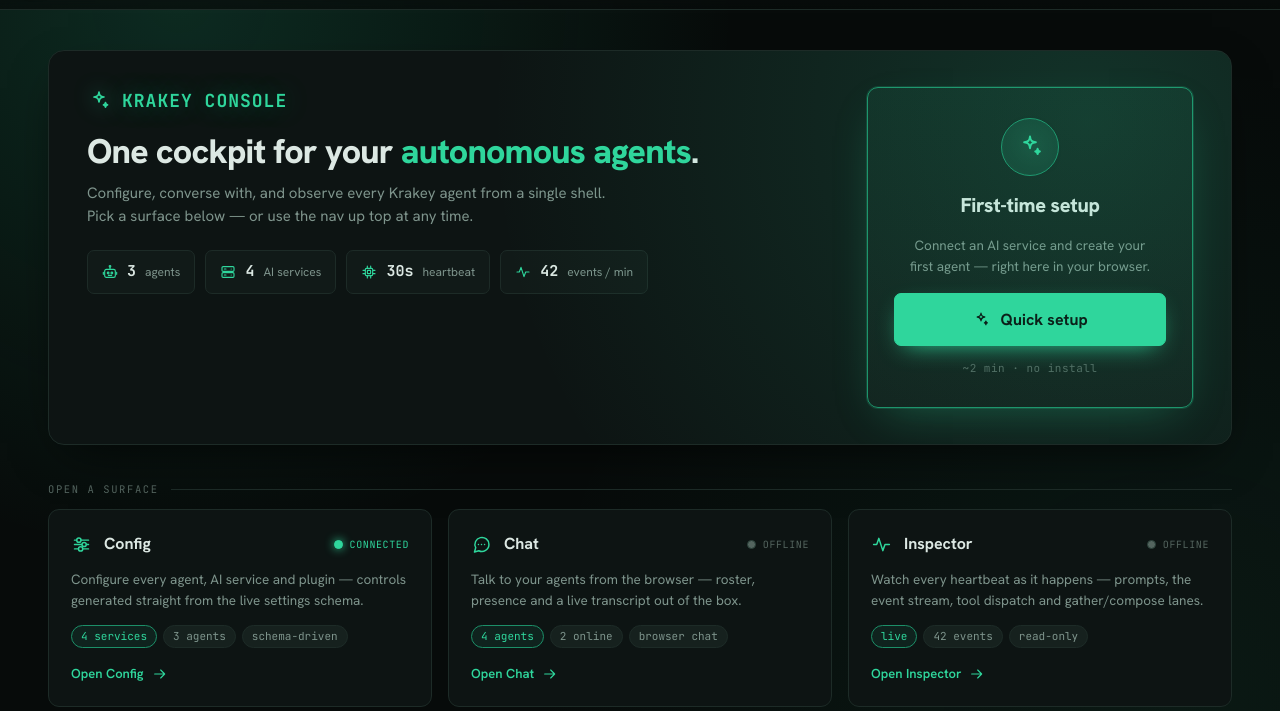
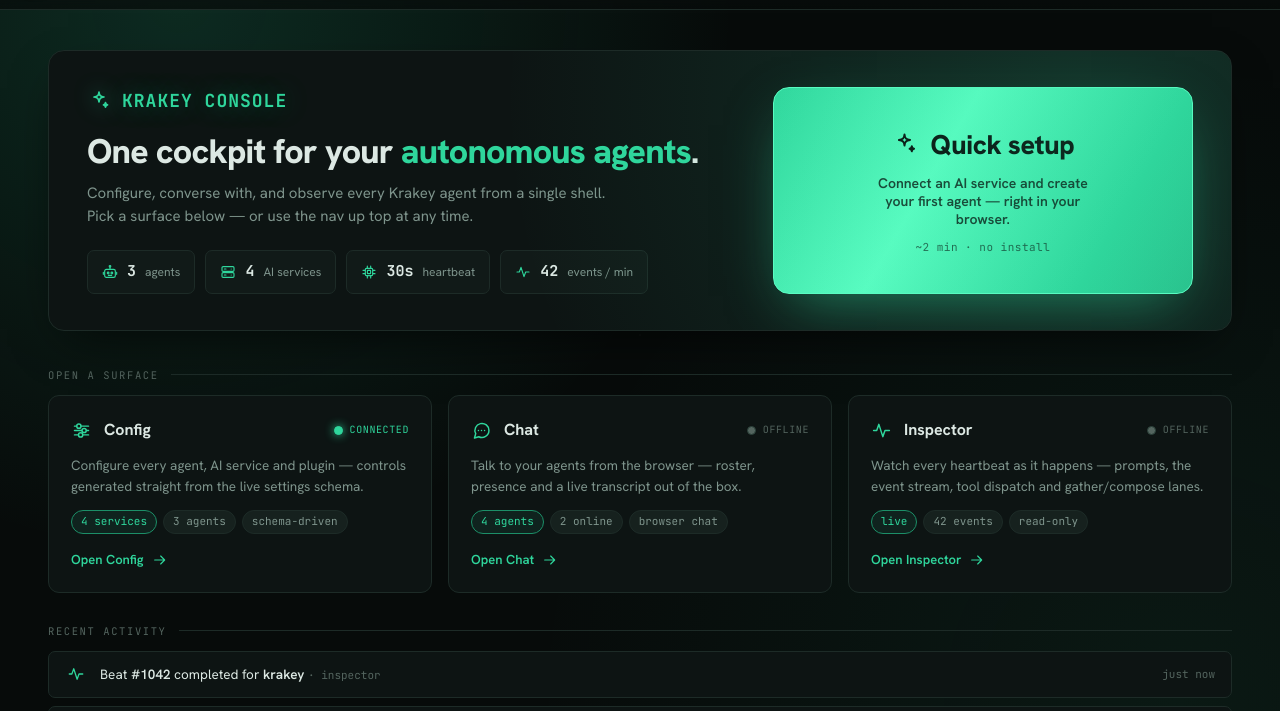
Before and after one commit to Arrosam/OpenKrakey, a website: page design/dashboard-mock/index.html in a window 1280 px wide. Shown: the part 65-776 px from the top of the page. Drawn offline with Linux system fonts and the light colour scheme.

Commit message:
console: the hero setup CTA is now one huge 'Quick setup' button (label + explainer in-button) on an animated flowing-mint gradient

```diff
--- a/design/dashboard-mock/index.html
+++ b/design/dashboard-mock/index.html
@@ -272,30 +272,30 @@
 .he-stat .n { font-family: var(--mono); font-size: 15px; font-weight: 700; color: var(--text); }
 .he-stat .l { font-size: 12px; color: var(--muted); }
 
-/* Hero call-to-action — a BIG, unmissable first-run setup card filling the
-   hero's right column. Centered: a mint disc, a heading, one line, and a large
-   "Quick setup" button. The obvious first action for a new user. */
-.hero .he-cta-card {
-  flex: 0 0 326px; align-self: stretch;
-  display: flex; flex-direction: column; align-items: center; justify-content: center; text-align: center; gap: 14px;
-  background: linear-gradient(180deg, rgba(47,214,156,0.08), var(--panel2));
-  border: 1px solid var(--mint-deep); border-radius: var(--r);
-  padding: 30px 26px; position: relative;
-  box-shadow: 0 0 0 1px var(--mint-glow), 0 16px 44px -18px rgba(47,214,156,0.35);
+/* Hero call-to-action — ONE huge button filling the hero's right column. The
+   whole thing is the button: a big "Quick setup" label + a couple of explainer
+   lines, on a LIVING mint gradient that slowly flows (the "transition color"). */
+.hero .he-cta-btn {
+  flex: 0 0 38%; min-width: 300px; align-self: stretch;
+  display: flex; flex-direction: column; align-items: center; justify-content: center; gap: 12px; text-align: center;
+  border: 1px solid var(--mint-bright); border-radius: var(--r-lg);
+  cursor: pointer; color: var(--ink); padding: 34px 30px; font-family: var(--sans);
+  /* the transition color: a diagonal mint gradient that drifts back and forth */
+  background: linear-gradient(120deg, var(--mint-deep) 0%, var(--mint) 32%, var(--mint-bright) 50%, var(--mint) 68%, var(--mint-deep) 100%);
+  background-size: 220% 220%;
+  animation: ctaFlow 7s ease-in-out infinite;
+  box-shadow: 0 20px 56px -18px rgba(47,214,156,0.55);
+  transition: transform .2s ease, box-shadow .2s ease, filter .2s ease;
 }
-.hero .he-cta-card .disc {
-  width: 58px; height: 58px; border-radius: 50%; display: grid; place-items: center;
-  background: rgba(47,214,156,0.14); border: 1px solid var(--mint-deep); color: var(--mint);
-}
-.hero .he-cta-card .disc .ic { width: 28px; height: 28px; filter: drop-shadow(0 0 10px rgba(47,214,156,0.55)); }
-.hero .he-cta-card h3 { font-size: 20px; font-weight: 800; letter-spacing: -0.3px; }
-.hero .he-cta-card p { color: var(--muted); font-size: 13.5px; max-width: 32ch; }
-.hero .he-cta-card .btn.big {
-  width: 100%; justify-content: center; gap: 10px;
-  font-size: 16px; font-weight: 700; padding: 15px 28px; margin-top: 2px;
-}
-.hero .he-cta-card .btn.big .ic { width: 18px; height: 18px; }
-.hero .he-cta-card .tiny { font-family: var(--mono); font-size: 11px; letter-spacing: .5px; color: var(--faint); }
+.hero .he-cta-btn:hover { transform: translateY(-3px); box-shadow: 0 26px 66px -14px rgba(47,214,156,0.72); filter: brightness(1.06) saturate(1.05); }
+.hero .he-cta-btn:active { transform: translateY(-1px); }
+.hero .he-cta-btn:focus-visible { outline: 2px solid var(--mint-bright); outline-offset: 3px; }
+.hero .he-cta-btn .lab { display: inline-flex; align-items: center; gap: 12px; font-size: 27px; font-weight: 800; letter-spacing: -0.4px; }
+.hero .he-cta-btn .lab .ic { width: 27px; height: 27px; }
+.hero .he-cta-btn .sub { font-size: 14px; font-weight: 600; max-width: 30ch; color: rgba(7,11,10,0.80); }
+.hero .he-cta-btn .tiny { font-family: var(--mono); font-size: 11px; letter-spacing: .5px; color: rgba(7,11,10,0.62); }
+@keyframes ctaFlow { 0%, 100% { background-position: 0% 50%; } 50% { background-position: 100% 50%; } }
+@media (prefers-reduced-motion: reduce) { .hero .he-cta-btn { animation: none; } }
 
 /* ── Surface cards (the three big openers) ─────────────────────────────────*/
 .surface-card { display: flex; flex-direction: column; }
@@ -405,7 +405,7 @@
   .main.is-dashboard { padding: 28px 22px 70px; }
   .grid.cols-3 { grid-template-columns: 1fr; }
   .hero { flex-direction: column; gap: 22px; }
-  .hero .he-cta-card { flex-basis: auto; }
+  .hero .he-cta-btn { flex-basis: auto; min-height: 190px; }
 }
 @media (max-width: 620px) {
   .topnav .foot .status { display: none; }
@@ -547,13 +547,11 @@
             statEl("activity", "42", "events / min") +
           `</div>` +
         `</div>` +
-        `<div class="he-cta-card">` +
-          `<div class="disc">${icon("stars")}</div>` +
-          `<h3>First-time setup</h3>` +
-          `<p>Connect an AI service and create your first agent — right here in your browser.</p>` +
-          `<button class="btn primary big" data-quick-setup>${icon("stars", "btn-ic")} Quick setup</button>` +
+        `<button class="he-cta-btn" data-quick-setup>` +
+          `<span class="lab">${icon("stars")} Quick setup</span>` +
+          `<span class="sub">Connect an AI service and create your first agent — right in your browser.</span>` +
           `<span class="tiny">~2 min · no install</span>` +
-        `</div>`;
+        `</button>`;
       main.appendChild(hero);
 
       // wire the hero's "Quick setup" → open Config at the wizard deep-link
```
Also changed, not shown: packages/console/static/index.html (+28 -30 lines).
